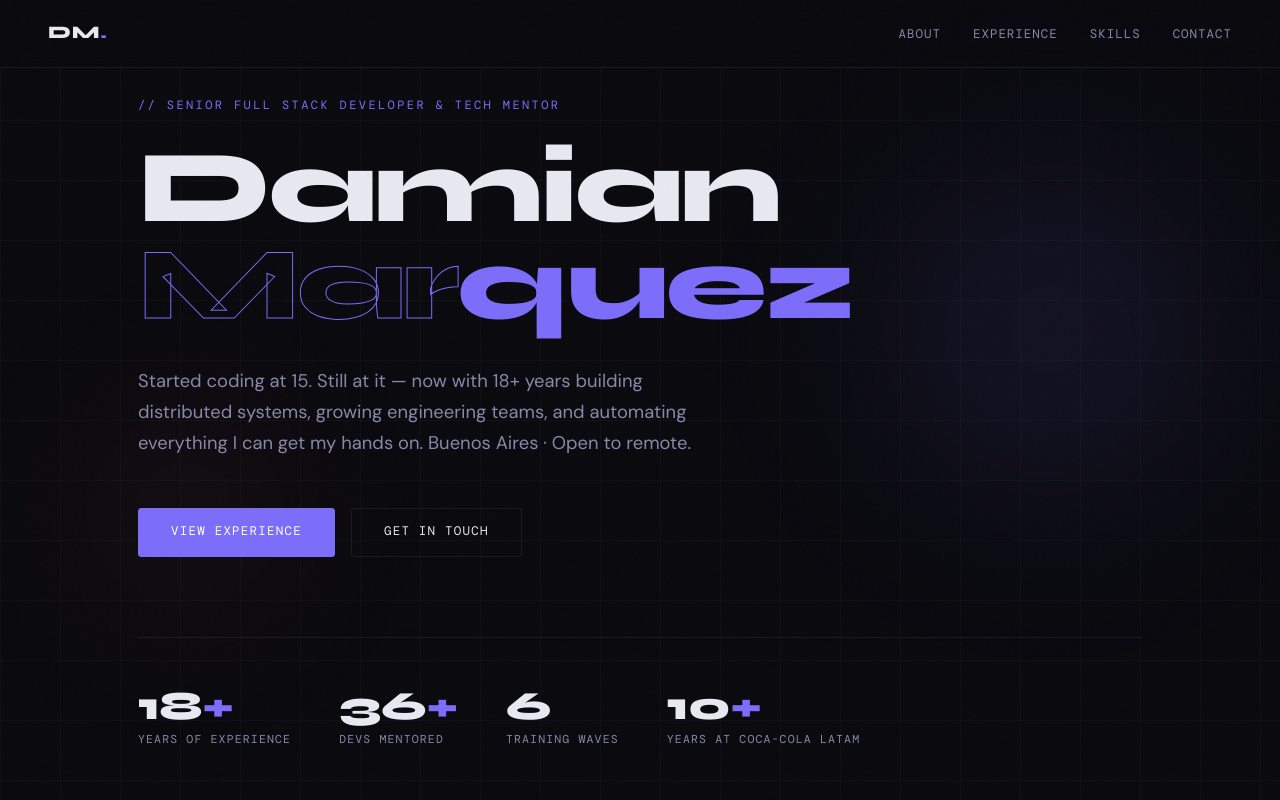
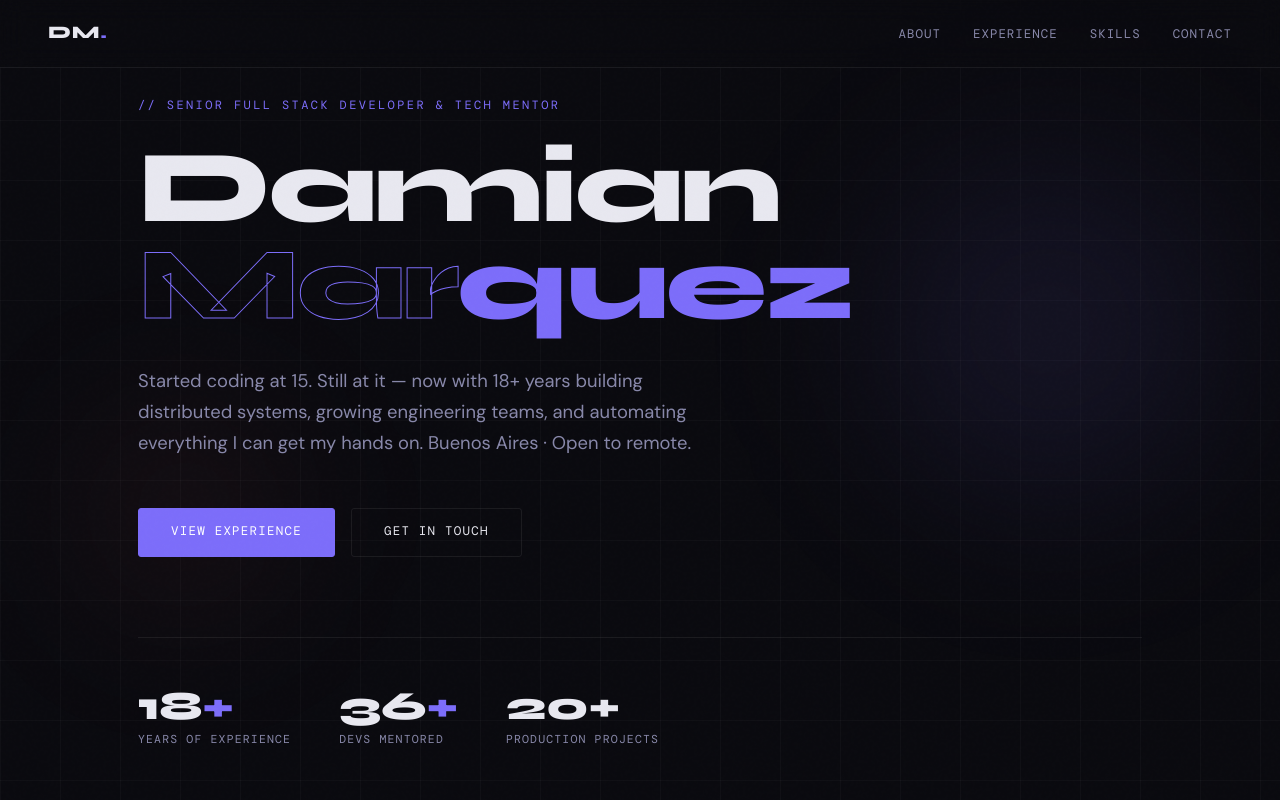
Before and after one commit to DamianMarquez/dmpage, a React (Vite) app in the folder client/: page / in a window 1280 px wide. Shown: the top 800 px of the page. Built offline with nearby package versions, Linux system fonts and the light colour scheme; a web font is replaced by a local one.

Commit message:
Update Hero.tsx

```diff
--- a/client/src/components/Hero.tsx
+++ b/client/src/components/Hero.tsx
@@ -45,14 +45,10 @@
           </div>
 
           <div>
-            <div className="stat-num">6</div>
-            <div className="stat-label">Training waves</div>
+            <div className="stat-num">20+</div>
+            <div className="stat-label">Production Projects</div>
           </div>
 
-          <div>
-            <div className="stat-num">10<span>+</span></div>
-            <div className="stat-label">Years at Coca-Cola LATAM</div>
-          </div>
         </div>
       </section>
     );
```
